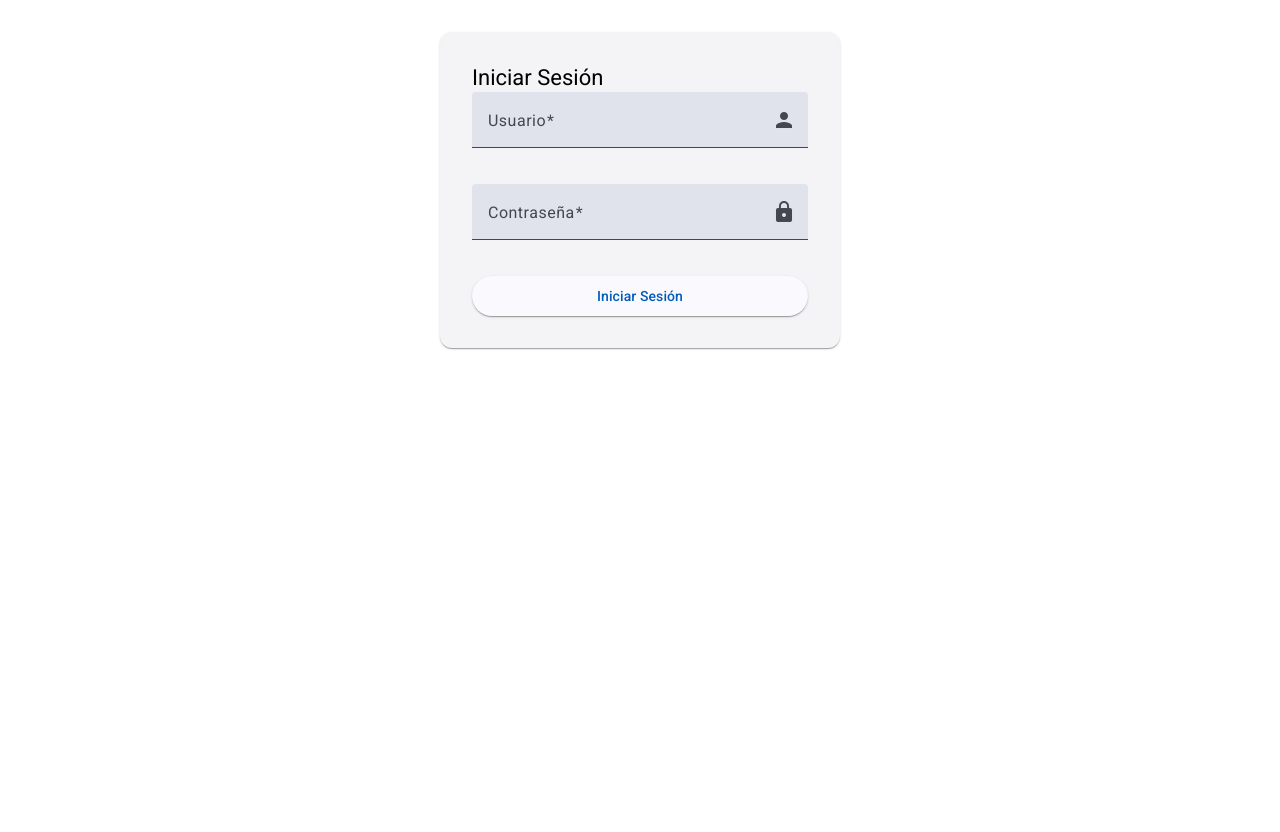
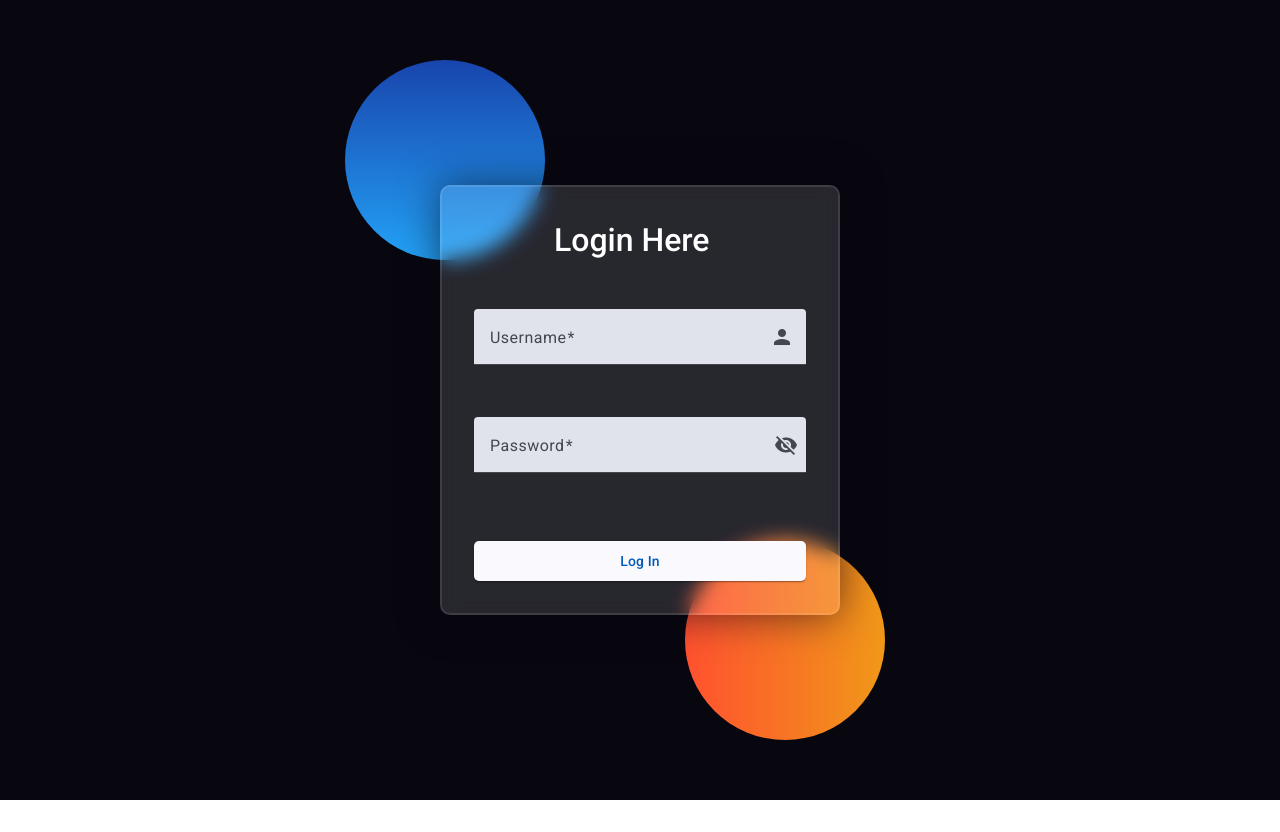
Before and after one commit to Marcortes22/LogsProject, an Angular app in the folder LogsFrontEnd/: page / in a window 1280 px wide. After the commit the page ends 800 px from the top, so only its background shows below. Built offline with nearby package versions, Linux system fonts and the light colour scheme.

Commit message:
feat/ Estilos actualizados para el login, por mientras para tener algo que no se vea feo con posibles cambios

```diff
--- a/LogsFrontEnd/src/app/components/login/login.component.css
+++ b/LogsFrontEnd/src/app/components/login/login.component.css
@@ -1,14 +1,174 @@
+:host {
+  display: flex;
+  justify-content: center;
+  align-items: center;
+  height: 100vh;
+  background-color: #080710;
+}
+
+.background {
+  width: 430px;
+  height: 520px;
+  position: absolute;
+  transform: translate(-50%, -50%);
+  left: 50%;
+  top: 50%;
+}
+
+.background .shape {
+  height: 200px;
+  width: 200px;
+  position: absolute;
+  border-radius: 50%;
+}
+
+.shape:first-child {
+  background: linear-gradient(#1845ad, #23a2f6);
+  left: -80px;
+  top: -80px;
+}
+
+.shape:last-child {
+  background: linear-gradient(to right, #ff512f, #f09819);
+  right: -30px;
+  bottom: -80px;
+}
+
 mat-card {
   max-width: 400px;
-  margin: 2rem auto;
+  width: 100%;
   padding: 1rem;
+  background-color: rgba(255, 255, 255, 0.13);
+  border-radius: 10px;
+  backdrop-filter: blur(10px);
+  border: 2px solid rgba(255, 255, 255, 0.1);
+  box-shadow: 0 0 40px rgba(8, 7, 16, 0.6);
+}
+
+mat-card-title {
+  font-size: 32px;
+  font-weight: 500;
+  line-height: 42px;
+  text-align: center;
+  color: #ffffff;
+  margin-left: 0;
+  margin-left: 5rem;
+  margin-bottom: 3rem;
 }
 
 mat-form-field {
   width: 100%;
-  margin-bottom: 1rem;
+  margin-bottom: 2rem;
+}
+
+
+
+mat-form-field .mat-form-field-label {
+  color: #e5e5e5;
+}
+
+mat-form-field .mat-input-element {
+  color: #ffffff;
+}
+
+
+mat-form-field .mat-form-field-underline .mat-form-field-ripple {
+  background-color: #ffffff;
 }
 
 button {
   width: 100%;
 }
+
+.button-login{
+  border-radius: 5px;
+  padding: 1rem;
+  margin-top: 1rem;
+}
+.social {
+  margin-top: 30px;
+  display: flex;
+}
+
+.social div {
+  width: 150px;
+  border-radius: 3px;
+  padding: 5px 10px 10px 5px;
+
+  color: #eaf0fb;
+  text-align: center;
+}
+
+.social div:hover {
+  background-color: rgba(255, 255, 255, 0.47);
+}
+
+.social .fb {
+  margin-left: 25px;
+}
+
+.social i {
+  margin-right: 4px;
+}
+
+
+@media (max-width: 768px) {
+  :host {
+    padding: 1rem;
+  }
+
+  .background {
+    display: none;
+  }
+
+  mat-card {
+    max-width: 100%;
+    padding: 2rem;
+    box-shadow: none;
+    backdrop-filter: none;
+    border: none;
+  }
+
+  mat-card-title {
+    font-size: 28px;
+    margin-left: 0;
+    margin-bottom: 3rem;
+    margin-left: 5rem;
+  }
+
+  mat-form-field {
+    margin-bottom: 0.5rem;
+  }
+
+  button {
+    margin-top: 1rem;
+  }
+}
+
+
+@media (max-width: 480px) {
+  mat-card-title {
+    font-size: 24px;
+    margin-bottom: 3rem;
+  }
+
+  mat-card {
+    padding: 1.5rem;
+
+  }
+
+  .background .shape {
+    height: 100px;
+    width: 100px;
+  }
+
+  .shape:first-child {
+    left: -40px;
+    top: -40px;
+  }
+
+  .shape:last-child {
+    right: -10px;
+    bottom: -40px;
+  }
+}
--- a/LogsFrontEnd/src/app/components/login/login.component.html
+++ b/LogsFrontEnd/src/app/components/login/login.component.html
@@ -1,20 +1,27 @@
+<div class="background">
+  <div class="shape"></div>
+  <div class="shape"></div>
+</div>
 <mat-card>
   <mat-card-header>
-    <mat-card-title>Iniciar Sesión</mat-card-title>
+    <mat-card-title>Login Here</mat-card-title>
   </mat-card-header>
   <mat-card-content>
     <form (ngSubmit)="onLogin()">
+
       <mat-form-field appearance="fill">
-        <mat-label>Usuario</mat-label>
-        <input matInput placeholder="Ingrese su usuario" required>
+        <mat-label>Username</mat-label>
+        <input class="input-login" matInput placeholder="Email or Phone" required>
         <mat-icon matSuffix>person</mat-icon>
       </mat-form-field>
       <mat-form-field appearance="fill">
-        <mat-label>Contraseña</mat-label>
-        <input matInput type="password" placeholder="Ingrese su contraseña" required>
-        <mat-icon matSuffix>lock</mat-icon>
+        <mat-label>Password</mat-label>
+        <input class="input-login" matInput [type]="hide ? 'password' : 'text'" placeholder="Password" required>
+        <button mat-icon-button matSuffix (click)="togglePasswordVisibility($event)" [attr.aria-label]="'Hide password'" [attr.aria-pressed]="hide">
+          <mat-icon>{{hide ? 'visibility_off' : 'visibility'}}</mat-icon>
+        </button>
       </mat-form-field>
-      <button mat-raised-button color="primary" type="submit">Iniciar Sesión</button>
+      <button class="button-login" mat-raised-button color="primary" type="submit">Log In</button>
     </form>
   </mat-card-content>
 </mat-card>
--- a/LogsFrontEnd/src/app/components/login/login.component.ts
+++ b/LogsFrontEnd/src/app/components/login/login.component.ts
@@ -1,10 +1,11 @@
 import { Component } from '@angular/core';
+import { Router } from '@angular/router';
 import { MatCardModule } from '@angular/material/card';
 import { MatFormFieldModule } from '@angular/material/form-field';
 import { MatInputModule } from '@angular/material/input';
 import { MatButtonModule } from '@angular/material/button';
 import { MatIconModule } from '@angular/material/icon';
-import { Router } from '@angular/router';
+import { FormsModule } from '@angular/forms';
 
 @Component({
   selector: 'app-login',
@@ -15,12 +16,21 @@ import { Router } from '@angular/router';
     MatInputModule,
     MatButtonModule,
     MatIconModule,
+    FormsModule
   ],
   templateUrl: './login.component.html',
-  styleUrl: './login.component.css'
+  styleUrls: ['./login.component.css'],
+
 })
 export class LoginComponent {
+  hide = true;
+
   constructor(private router: Router) {}
+
+  togglePasswordVisibility(event: Event) {
+    event.preventDefault();
+    this.hide = !this.hide;
+  }
 
   onLogin() {
 
--- a/LogsFrontEnd/src/styles.css
+++ b/LogsFrontEnd/src/styles.css
@@ -1,4 +1,10 @@
 /* You can add global styles to this file, and also import other style files */
+@import url('https://fonts.googleapis.com/css2?family=Poppins:wght@400;500;600;700&display=swap');
+
 
 html, body { height: 100%; }
-body { margin: 0; font-family: Roboto, "Helvetica Neue", sans-serif; }
+body {
+  margin: 0;
+  font-family: 'Poppins', Roboto, "Helvetica Neue", sans-serif;
+
+ }
```
